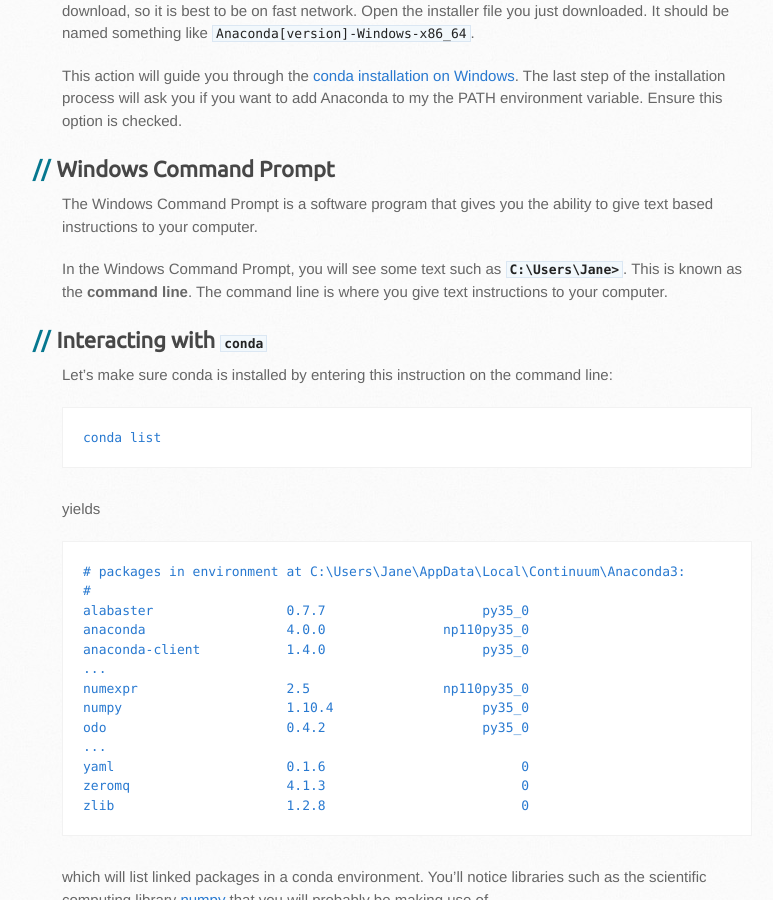
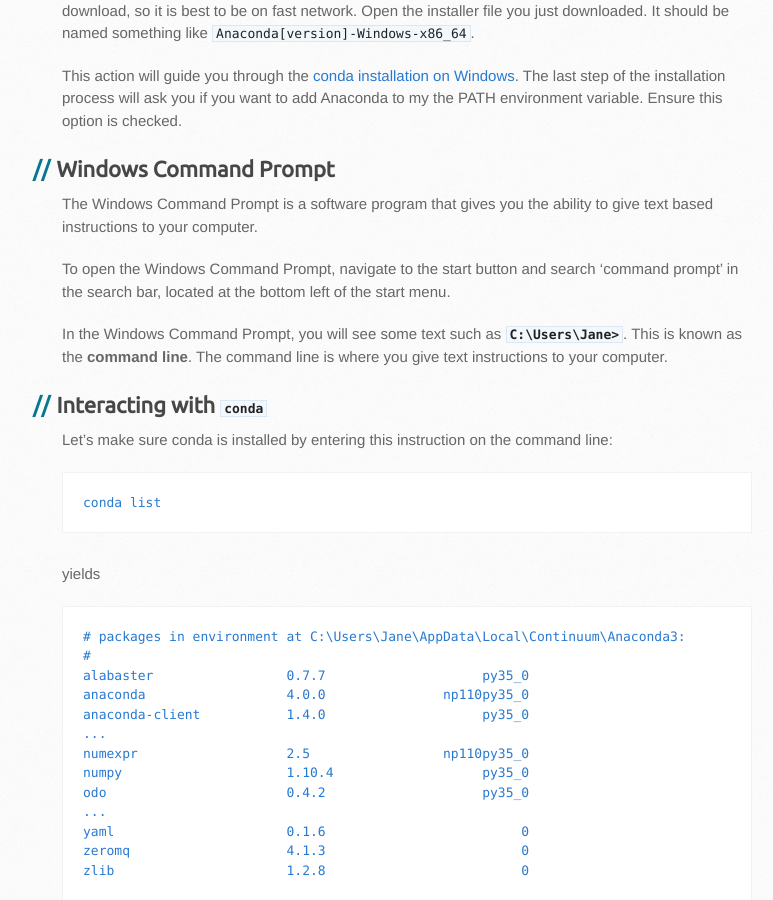
Before and after one commit to Unidata/online-python-training, a Jekyll site: the page built from conda-windows.md, in a window 1280 px wide and 900 px high, scrolled down 941 px. Shown: the whole window, without its empty margins (108-881 px from the left). Built offline with Jekyll 4.4.1, drawn with Linux system fonts in a browser that asks for light colours; some web fonts are replaced.

Commit message:
Update conda-windows.md

```diff
--- a/conda-windows.md
+++ b/conda-windows.md
@@ -23,6 +23,8 @@
 ## Windows Command Prompt
 
 The Windows Command Prompt is a software program that gives you the ability to give text based instructions to your computer.
+
+To open the Windows Command Prompt, navigate to the start button and search 'command prompt' in the search bar, located at the bottom left of the start menu.
 
 In the Windows Command Prompt, you will see some text such as **`C:\Users\Jane>`**. This is known as the **command line**. The command line is where you give text instructions to your computer.
 
```
